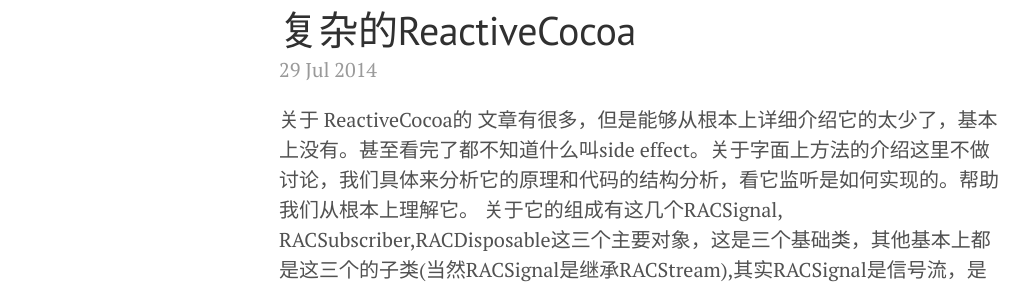
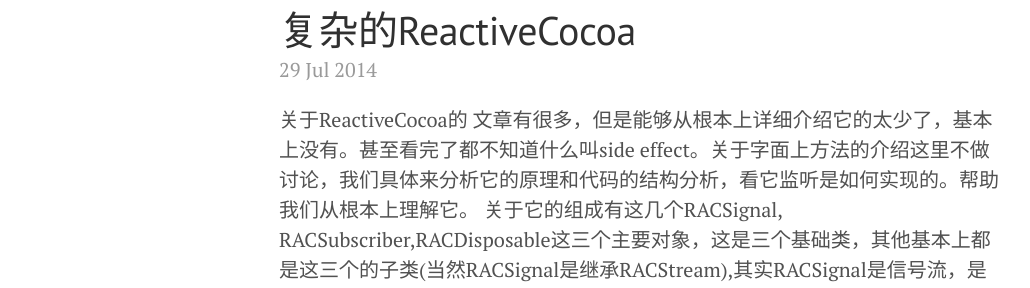
Before and after one commit to kaich/kaich.github.io, a Jekyll site: the page built from _posts/2014-07-29-introducing-reactivecocoa.md, in a window 1280 px wide. Shown: the part 127-415 px from the top of the page, without its empty margins (1-1031 px from the left). Built offline with Jekyll 4.4.1, drawn with Linux system fonts in a browser that asks for light colours; Markdown is read by kramdown in place of the engine named in the settings; some of the changed text lies outside the part shown.

```diff
--- a/_posts/2014-07-29-introducing-reactivecocoa.md
+++ b/_posts/2014-07-29-introducing-reactivecocoa.md
@@ -4,7 +4,7 @@ title: 复杂的ReactiveCocoa
 ---
 
 
-关于 ReactiveCocoa的 文章有很多，但是能够从根本上详细介绍它的太少了，基本上没有。甚至看完了都不知道什么叫side effect。关于字面上方法的介绍这里不做讨论，我们具体来分析它的原理和代码的结构分析，看它监听是如何实现的。帮助我们从根本上理解它。
+关于ReactiveCocoa的 文章有很多，但是能够从根本上详细介绍它的太少了，基本上没有。甚至看完了都不知道什么叫side effect。关于字面上方法的介绍这里不做讨论，我们具体来分析它的原理和代码的结构分析，看它监听是如何实现的。帮助我们从根本上理解它。
 关于它的组成有这几个RACSignal, RACSubscriber,RACDisposable这三个主要对象，这是三个基础类，其他基本上都是这三个的子类(当然RACSignal是继承RACStream),其实RACSignal是信号流，是RAC的主要类，RACSubscriber是接受者，RACSignal
 会存储它所有的RACSubscriber,一旦有新的变化RACSignal会通知所有的RACSubscriber，最后RACDisposable是用来清理和释放内存的。
   我们来简单分析一下代码：
```
